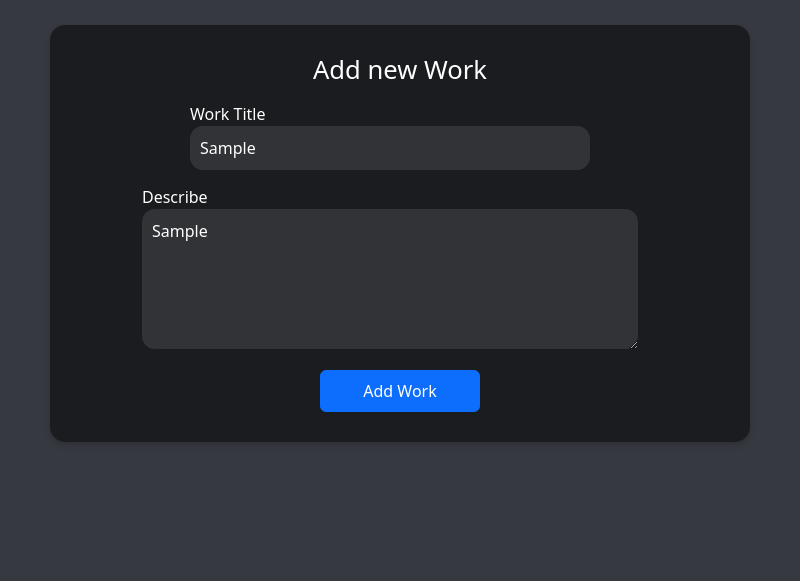
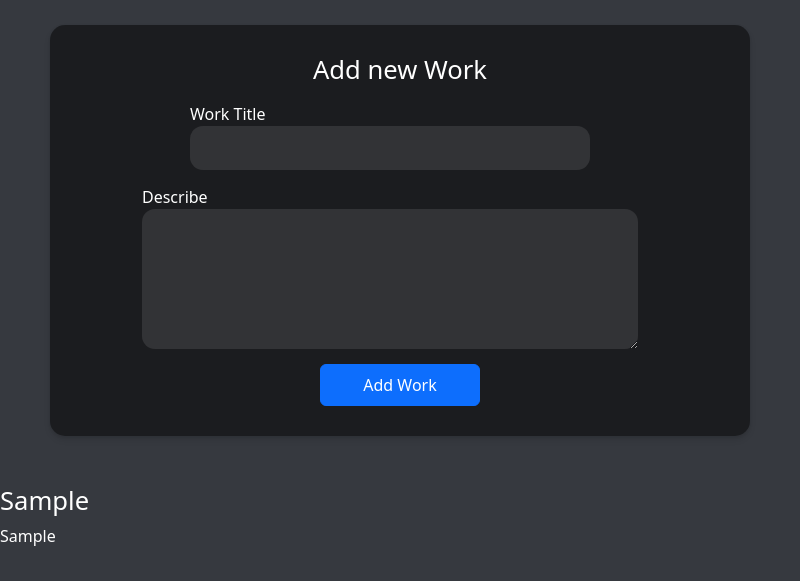
Before and after one commit to Kaveenxz/Electron-app, an Electron app: page src/index.html in a window 800 px wide. Both pictures are taken after typing "Sample", "Sample" into the empty fields and a click on the button "Add Work". Shown: the part 123-704 px from the top of the page. Drawn offline with Linux system fonts and the light colour scheme.

Commit message:
added notes display

```diff
--- a/src/index.html
+++ b/src/index.html
@@ -14,7 +14,6 @@
     <a href="index.html"><h1>Rutinitas</h1></a>
   </div>
 
-
   <form class="add-note" id="myForm">
     <h1 class="h3 mb-3 fw-normal">Add new Work</h1>
 
@@ -25,18 +24,17 @@
     </div>
     <div class="">
       <label>Describe</label><br>
-          <textarea name="" id="" cols="52" rows="5" id="note-description"></textarea>
+      <textarea class="form-control" cols="52" rows="5" id="note-description"></textarea>
     </div>
 
-        <button class="btn btn-primary w-25 py-2" type="submit" onclick="handleClick()">Add Work</button>
+    <button class="btn btn-primary w-25 py-2" type="button" onclick="handleClick()">Add Work</button>
   </form>
 
-      <div class="added-notes">
-          <div class="note">
-
-          </div>
+  <div class="added-notes" id="added-note">
   </div>
 
+  <script src="js/bootstrap.min.js"></script>
+  <script src="script.js"></script>
 
 
   <script src="js/bootstrap.min.js"></script>
--- a/src/script.js
+++ b/src/script.js
@@ -2,8 +2,22 @@ document.getElementById("myForm").addEventListener("submit", function(event) {
     event.preventDefault();
   });
 
-function handleClick() {
+  function handleClick() {
+    const title = document.getElementById("note-title").value;
+    const description = document.getElementById("note-description").value;
 
-    console.log("hello");
+    if (title.trim() !== "" && description.trim() !== "") {
+      const addedNote = document.getElementById("added-note");
+      const newNote = document.createElement("div");
 
-}
+      newNote.innerHTML = `
+        <h3>${title}</h3>
+        <p>${description}</p>
+      `;
+
+      addedNote.appendChild(newNote);
+
+      document.getElementById("note-title").value = "";
+      document.getElementById("note-description").value = "";
+    }
+  }
```
Also changed, not shown: src/index.css (line endings or trailing spaces). Lines whose indentation alone changed are shown as unchanged.
